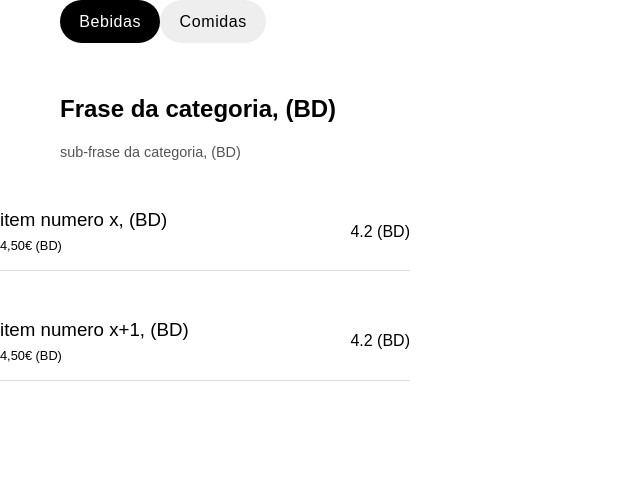
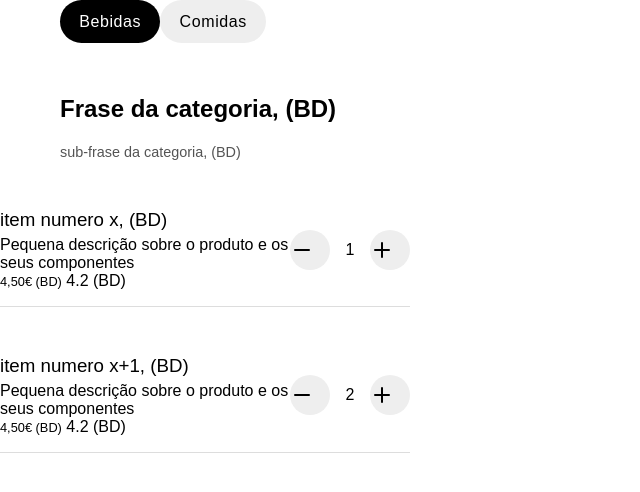
Before and after one commit to RaitonGG/Ement, a PHP site: page / in a window 1280 px wide. Shown: the part 80-572 px from the top of the page, without its empty margins (0-640 px from the left). Run offline with PHP 8.4, Linux system fonts and the light colour scheme.

Commit message:
main
- added quantity selectors
- added small description of dish

```diff
--- a/index.html
+++ b/index.html
@@ -52,12 +52,16 @@
             <div class="listings-list-element-text">
               <div class="text-title">
               <h3 class="text-title-h3">item numero x, (BD)</h3>
+              <div><span>Pequena descrição sobre o produto e os seus componentes</span></div>
               <div class="info">
                 <span class="text-title-span">4,50€ (BD)</span>
+                <span class="rating-circle">4.2 (BD)</span>
               </div>
               </div>
-              <div class="rating">
-                <span class="rating-circle">4.2 (BD)</span>
+              <div class="product-counter">
+                  <span class="minus qty"><i data-feather="minus"></i></span>
+                  <span class="quantity">1</span>
+                  <span class="plus qty"><i data-feather="plus"></i></span>
               </div>
             </div>
           </div>
@@ -65,12 +69,16 @@
             <div class="listings-list-element-text">
               <div class="text-title">
               <h3 class="text-title-h3">item numero x+1, (BD)</h3>
+              <div><span>Pequena descrição sobre o produto e os seus componentes</span></div>
               <div class="info">
                 <span class="text-title-span">4,50€ (BD)</span>
+                <span class="rating-circle">4.2 (BD)</span>
               </div>
               </div>
-              <div class="rating">
-                <span class="rating-circle">4.2 (BD)</span>
+              <div class="product-counter">
+                  <span class="minus qty"><i data-feather="minus"></i></span>
+                  <span class="quantity">2</span>
+                  <span class="plus qty"><i data-feather="plus"></i></span>
               </div>
             </div>
           </div>
--- a/styles/main.css
+++ b/styles/main.css
@@ -83,6 +83,29 @@ svg{
 
 }
 
+.product-counter{
+  margin-left: auto;
+  display: flex;
+}
+
+.qty{
+    width: 40px;
+    height: 40px;
+    background: var(--color-grey);
+    display: inline-flex;
+    align-items: center;
+    justify-content: center;
+    border-radius: 50%;
+}
+
+.quantity{
+    width: 40px;
+    height: 40px;
+    display: inline-flex;
+    align-items: center;
+    justify-content: center;
+}
+
 .listings-h2{
   font-weight: 400;
   font-size: 1.7rem;
```
